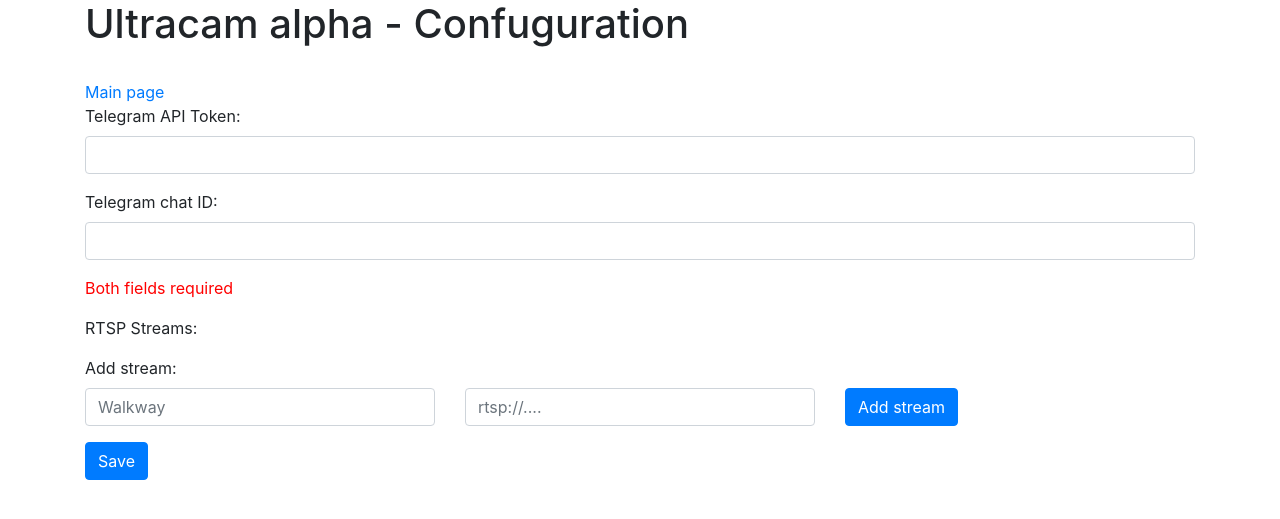
After one commit to Nalorokk/ultracam, a Python web app: template templates/config.html in a window 1280 px wide. The commit adds this page. Shown: the top 519 px of the page. Run offline with Jinja, Linux system fonts and the light colour scheme; the template is opened without the code that fills it, so the values that code supplies are empty; some libraries are stand-ins or nearby versions.

Commit message:
web ui configuration, better config loading

```diff
--- /dev/null
+++ b/templates/config.html
@@ -0,0 +1,125 @@
+<!doctype html>
+<html lang="en">
+  <head>
+    <!-- Required meta tags -->
+    <meta charset="utf-8">
+    <meta name="viewport" content="width=device-width, initial-scale=1, shrink-to-fit=no">
+
+    <!-- Bootstrap CSS -->
+    <link rel="stylesheet" href="https://stackpath.bootstrapcdn.com/bootstrap/4.4.1/css/bootstrap.min.css" integrity="sha384-Vkoo8x4CGsO3+Hhxv8T/Q5PaXtkKtu6ug5TOeNV6gBiFeWPGFN9MuhOf23Q9Ifjh" crossorigin="anonymous">
+
+          <script src="https://code.jquery.com/jquery-3.4.1.min.js" crossorigin="anonymous"></script>
+    <script src="https://cdn.jsdelivr.net/npm/popper.js@1.16.0/dist/umd/popper.min.js" integrity="sha384-Q6E9RHvbIyZFJoft+2mJbHaEWldlvI9IOYy5n3zV9zzTtmI3UksdQRVvoxMfooAo" crossorigin="anonymous"></script>
+    <script src="https://stackpath.bootstrapcdn.com/bootstrap/4.4.1/js/bootstrap.min.js" integrity="sha384-wfSDF2E50Y2D1uUdj0O3uMBJnjuUD4Ih7YwaYd1iqfktj0Uod8GCExl3Og8ifwB6" crossorigin="anonymous"></script>
+
+      <script>
+              $( document ).ready(function() {
+                  function updateDelete() {
+                      $('.delete').off('click').click(function (e) {
+                            e.preventDefault();
+                            console.log('delete');
+                            $(this).parent().remove();
+                      });
+                  }
+
+                    $.getJSON( "/config.json", function( data ) {
+                        $('#tg_token').val(data.tg_token);
+                        $('#tg_chat').val(data.tg_chat);
+
+                        $.each(data.streams, function (key, item) {
+                                $('  <li class="list-group-item" label="'+item.label+'" url="'+item.url+'">'+item.label+' - '+item.url+' <a href="#" class="delete">Delete</a></li>').appendTo('#streams');
+
+                        });
+
+                        updateDelete();
+                    });
+
+                    $('#btn_Add').click(function (e) {
+                            let label = $('#label').val();
+                            let url = $('#url').val();
+
+                            if(label.length > 0 && url.length > 0) {
+                                $('  <li class="list-group-item" label="' + label + '" url="' + url + '">' + label + ' - ' + url + ' <a href="#" class="delete">Delete</a></li>').appendTo('#streams');
+                            } else {
+                                alert('Both url and label should be filled');
+                            }
+                    });
+
+                    $('#btn_Save').click(function (e) {
+                            e.preventDefault();
+
+                            let config = {};
+                            config['tg_token'] =  $('#tg_token').val();
+                            config['tg_chat'] =  $('#tg_chat').val();
+
+                            config['streams'] = [];
+
+                            $('ul li').each(function () {
+                                config['streams'].push({label: $(this).attr('label'), url: $(this).attr('url'), ignore: []});
+                            });
+
+                            console.log('export json: ', config);
+
+
+                            $.ajax({
+                                contentType: 'application/json',
+                                data: JSON.stringify(config),
+                                dataType: 'json',
+                                success: function(data){
+                                    console.log('result data: '+data);
+                                    alert('Settings saved');
+                                },
+                                error: function(){
+                                },
+                                processData: false,
+                                type: 'POST',
+                                url: '/config.save'
+                            });
+                    });
+            });
+      </script>
+    <title>Ultracam</title>
+  </head>
+  <body>
+
+
+    <div class="container">
+                <h1>Ultracam alpha - Confuguration</h1><br>
+        <a href="/">Main page</a><br>
+          <div class="form-group">
+                <label for="tg_token">Telegram API Token: </label>
+                <input type="text" class="form-control" id="tg_token">
+          </div>
+        <div class="form-group">
+                <label for="tg_chat">Telegram chat ID:  </label>
+                <input type="text" class="form-control" id="tg_chat">
+          </div>
+        <p style="color: red">Both fields required</p>
+
+            <p>RTSP Streams:</p>
+        <ul class="list-group" id="streams">
+
+        </ul>
+
+        <div class="form-group">
+                <label for="label">Add stream: </label>
+                    <div class="row">
+                <div class="col">
+                 <input type="text" class="form-control" id="label" placeholder="Walkway">
+                </div>
+                    <div class="col">
+                    <input type="text" class="form-control" id="url" placeholder="rtsp://....">
+                    </div>
+                        <div class="col">
+                            <button type="button" class="btn btn-primary" id="btn_Add">Add stream</button><br>
+                        </div>
+            </div>
+          </div>
+
+
+
+        <button type="button" class="btn btn-primary" id="btn_Save">Save</button>
+    </div>
+
+  </body>
+</html>
--- a/templates/index.html
+++ b/templates/index.html
@@ -16,6 +16,7 @@
     <div class="container">
     <div>
         <h1>Ultracam alpha</h1><br>
+        <a href="/config">Config</a><br>
         processed images: {{processed}}<br>
         skipped images: {{skipped}}<br>
         avg diff ratio: {{diff_avg2}}<br>
--- a/utils.py
+++ b/utils.py
@@ -0,0 +1,2 @@
+def zero_division(n, d):
+    return n / d if d else 0
```
Also changed, not shown: main.py (+13 -3 lines), opencv.py (+6 -6 lines), shared.py (+14 -4 lines), tg.py (+9 -1 lines), web.py (+33 -1 lines), README.md.
